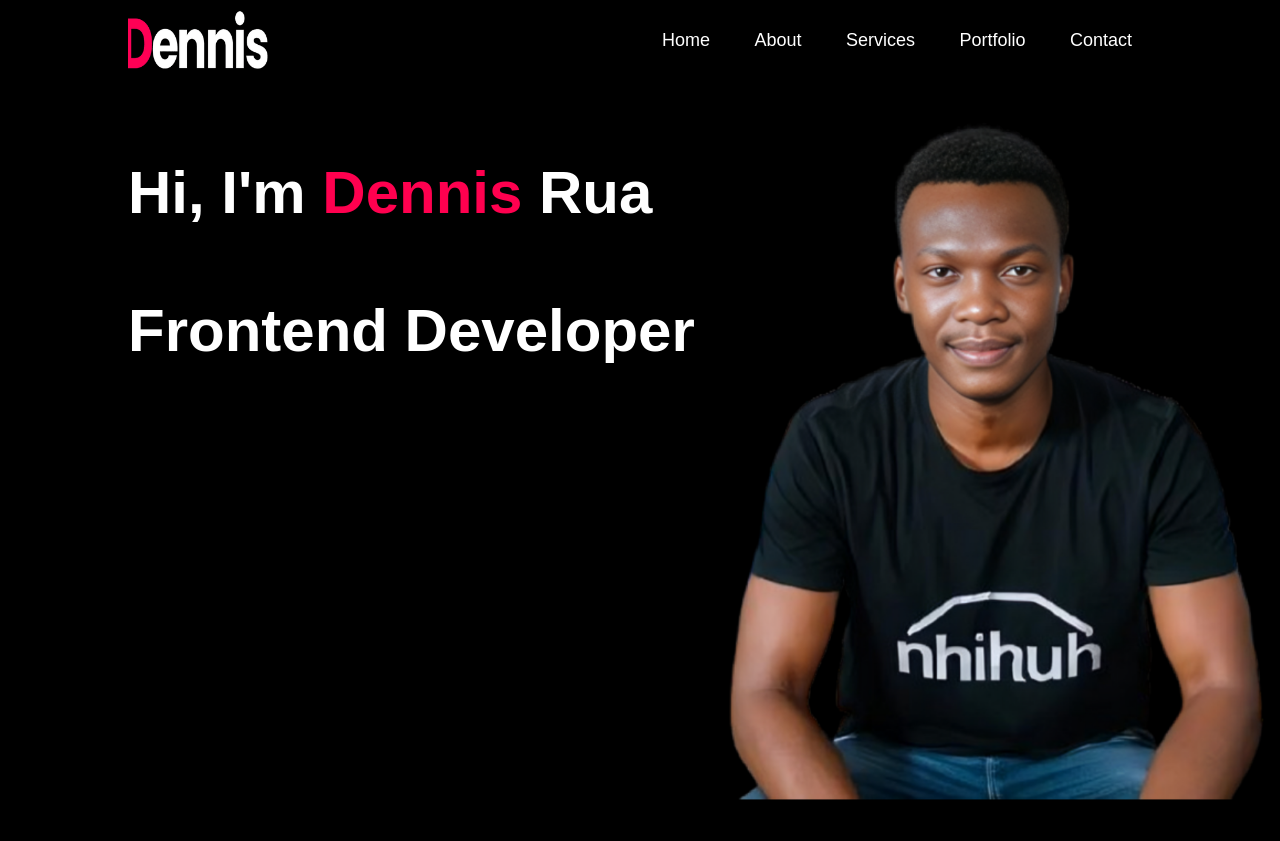
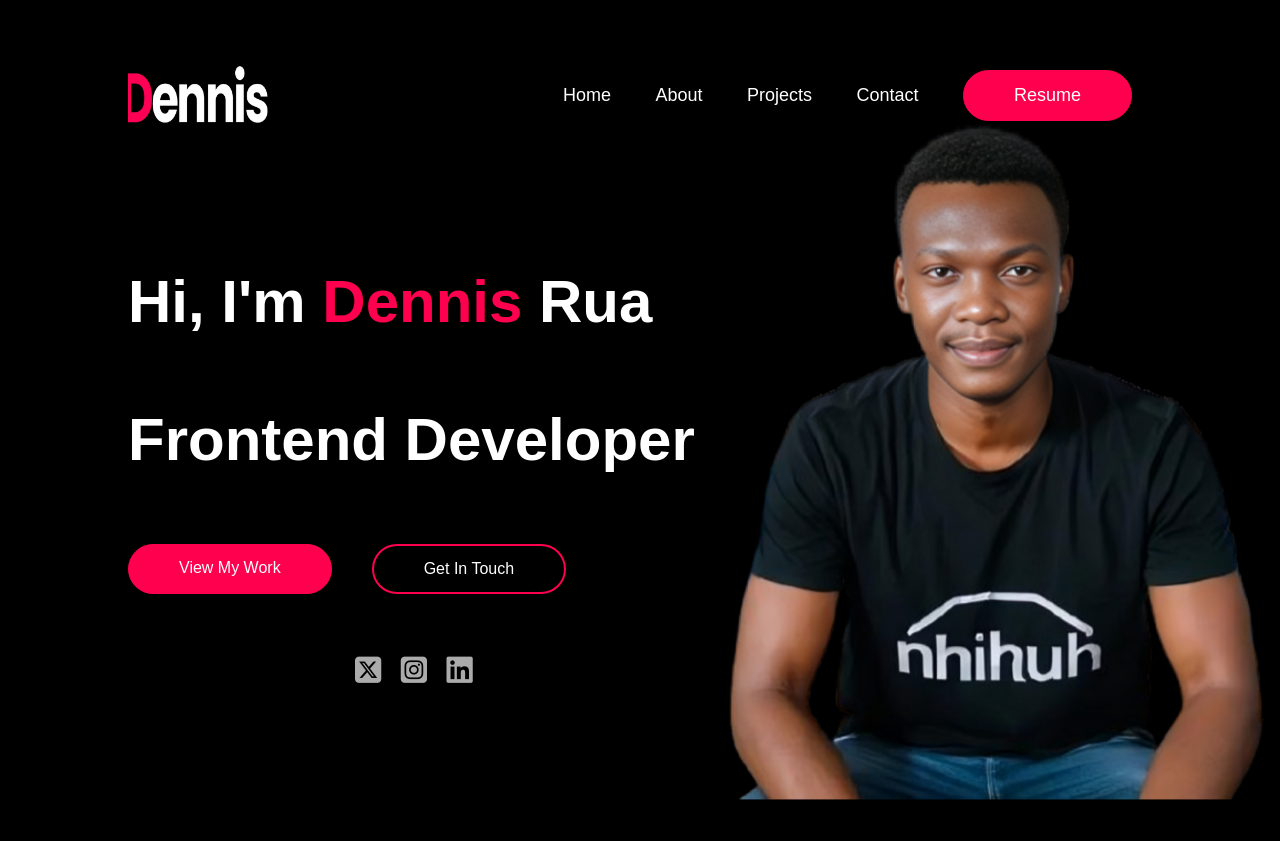
Before and after one commit to dennisrua/Personal-portfolio, a plain HTML site: page index.html in a window 1280 px wide. Shown: the top 841 px of the page. Drawn offline with Linux system fonts and the light colour scheme.

Commit message:
Made a few updates on the html

```diff
--- a/css/style.css
+++ b/css/style.css
@@ -77,6 +77,23 @@ nav ul li a:hover::after {
 
 .header-text h1 span {
   color: #ff004f;
+}
+
+.header-btns {
+  position: relative;
+  margin-top: 20px;
+  z-index: 2;
+  float: left;
+  display: inline-flex;
+  gap: 40px;
+  transition: 0.3s ease, transform 0.3s ease;
+}
+
+.header.social-icons {
+  position: absolute;
+  z-index: 1;
+  left: 205px;
+  padding: 150px;
 }
 
 /* About */
@@ -202,8 +219,8 @@ nav ul li a:hover::after {
   transform: translateY(-10px);
 }
 
-/* Portfolio */
-#portfolio {
+/* projects */
+#projects {
   padding: 50px 0;
 }
 
@@ -357,6 +374,25 @@ button.btn {
 .btn.btn2:hover {
   color: #fff; /* Change text color on hover */
 }
+.btn.btn3 {
+  background-color: #ff004f;
+  border-radius: 30px;
+  transition: 0.3s ease, transform 0.3s ease;
+}
+
+.btn.btn4 {
+  background-color: transparent;
+  border: 1px solid #ff004f;
+  border-radius: 30px;
+  border-width: 2px;
+  color: #fff;
+  transition: 0.3s ease, transform 0.3s ease;
+}
+
+.btn.btn3:hover,
+.btn.btn4:hover {
+  transform: translateY(-10px);
+}
 
 .contact-right form {
   width: 100%;
--- a/index.html
+++ b/index.html
@@ -18,9 +18,9 @@
           <ul id="sidemenu">
             <li><a href="#header">Home</a></li>
             <li><a href="#about">About</a></li>
-            <li><a href="#services">Services</a></li>
-            <li><a href="#portfolio">Portfolio</a></li>
+            <li><a href="#projects">Projects</a></li>
             <li><a href="#contact">Contact</a></li>
+            <li><a href="/images/my-cv.pdf" download class="btn btn3" >Resume</a></li>
             <i class=" fas fa-solid fa-xmark" onclick="closemenu()"></i>
           </ul>
           <i class="fas fa-solid fa-bars" onclick="openmenu()"></i>
@@ -29,6 +29,15 @@
         <div class="header-text">
           <br><br>
           <h1>Hi, I'm <span>Dennis</span> Rua<br /><br>Frontend Developer</h1>
+        </div>
+        <div class="header-btns">
+          <a href="#projects" class="btn btn3" >View My Work</a>
+          <a href="#contact" class="btn btn4">Get In Touch</a>
+        </div>
+        <div class="header social-icons">
+          <a href="https://x.com/_dennisrua"><i class="fa-brands fa-square-x-twitter"></i></a>
+              <a href="https://www.instagram.com/manlikerua/"><i class="fa-brands fa-square-instagram"></i></i></a>
+              <a href="https://www.linkedin.com/in/dennis-rua-03249b15a/"><i class="fa-brands fa-linkedin"></i></i></a>
         </div>
       </div>
     </div>
@@ -144,10 +153,10 @@
       </div>
     </div>
 
-    <!-- Portfolio -->
-    <div id="portfolio">
+    <!-- Projects -->
+    <div id="projects">
       <div class="container">
-        <h1 class="sub-title">My Work</h1>
+        <h1 class="sub-title">My Projects</h1>
         <div class="work-list">
           <div class="work">
             <img src="/images/work-1.png" />
@@ -202,7 +211,7 @@
           <div class="contact-left">
             <h1 class="sub-title">Contact Me</h1>
             <p><i class="fa-solid fa-paper-plane"></i> ruadennis20@gmail.com</p>
-            <p><i class="fa-solid fa-phone"></i> 0705379358</p>
+            <p><i class="fa-solid fa-phone"></i> +254 705 379358</p>
 
             <div class="social-icons">
               <a href="https://x.com/_dennisrua"><i class="fa-brands fa-square-x-twitter"></i></a>
```
